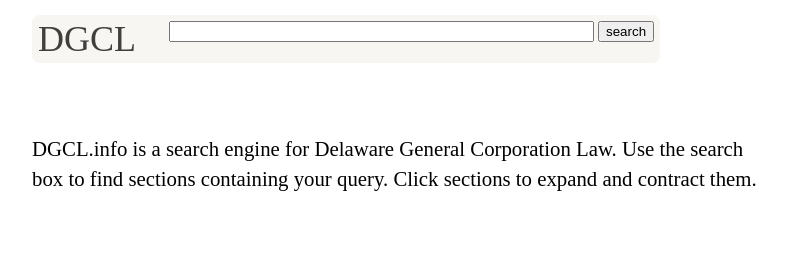
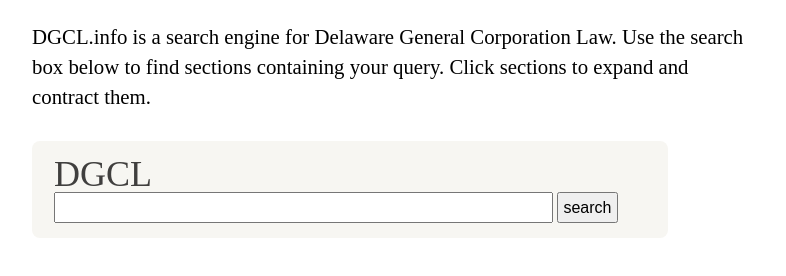
Before and after one commit to masonicboom/dgcl, a plain HTML site: page index.html in a window 1280 px wide. Shown: the whole page, without its empty margins (32-818 px from the left). Drawn offline with nearby package versions, Linux system fonts and the light colour scheme; a web font is replaced by a local one.

Commit message:
put search bar below intro text, and made it stick to the top when scrolled past

```diff
--- a/index.html
+++ b/index.html
@@ -24,17 +24,18 @@
 </head>
 
 <body>
+  <p id='intro'>
+    DGCL.info is a search engine for Delaware General Corporation Law. Use the search box below to find sections containing your query. Click sections to expand and contract them.
+  </p>
+
   <div id='header'>
     <h1>DGCL</h1>
     <form id='search' action='javascript:return false;'>
       <input id='query' size=50></input>
       <input type='submit' value='search'></input>
     </form>
+    <div class='clear'></div>
   </div>
-
-  <p id='intro'>
-    DGCL.info is a search engine for Delaware General Corporation Law. Use the search box to find sections containing your query. Click sections to expand and contract them.
-  </p>
 
   <div id='hits'></div>
 
@@ -127,6 +128,15 @@
 
     search('');
     $('form#search>input')[0].focus();
+
+    var header_original_offset = $("#header").offset().top;
+    $(window).scroll(function(event) {
+      if ($(window).scrollTop() > header_original_offset) {
+        $("#header").addClass('scrolled');
+      } else {
+        $("#header").removeClass('scrolled');
+      }
+    });
   </script>
 </body>
 
--- a/style.scss
+++ b/style.scss
@@ -26,28 +26,40 @@ body {
   font-family: 'Forum', serif;
   padding-left: 4em;
   color: $inactive-fg;
+  margin-top: 3ex;
 }
 
+.clear { clear: both; }
+
 #header {
-  position:fixed;
-  top: 2ex;
   background-color: $inactive-muted-bg;
-  padding: 6px;
+  padding: 2ex 3ex 2ex 3ex;
   border-radius: 8px;
+  width: 37em;
 
   h1 {
     float: left;
-    margin-right: 2ex;
+    margin-right: 1em;
   }
 
   form { float: left; }
+
+  input {
+    padding: 0.3em;
+    font-size: 1em;
+  }
+
+  &.scrolled {
+    position:fixed;
+    top: -1ex;
+  }
 }
 
 #intro {
-  margin-top: 14ex;
   font-size: 1.3em;
   color: $active-fg;
   max-width: $column-width;
+  margin-bottom: 3ex;
 }
 
 #hits {
@@ -67,8 +79,6 @@ body {
 .section {
   margin-bottom: 5ex;
   cursor: row-resize;
-
-  .clear { clear: both; }
 
   h3 { margin-bottom: 1ex; }
 
```
Also changed, not shown: style.css.
